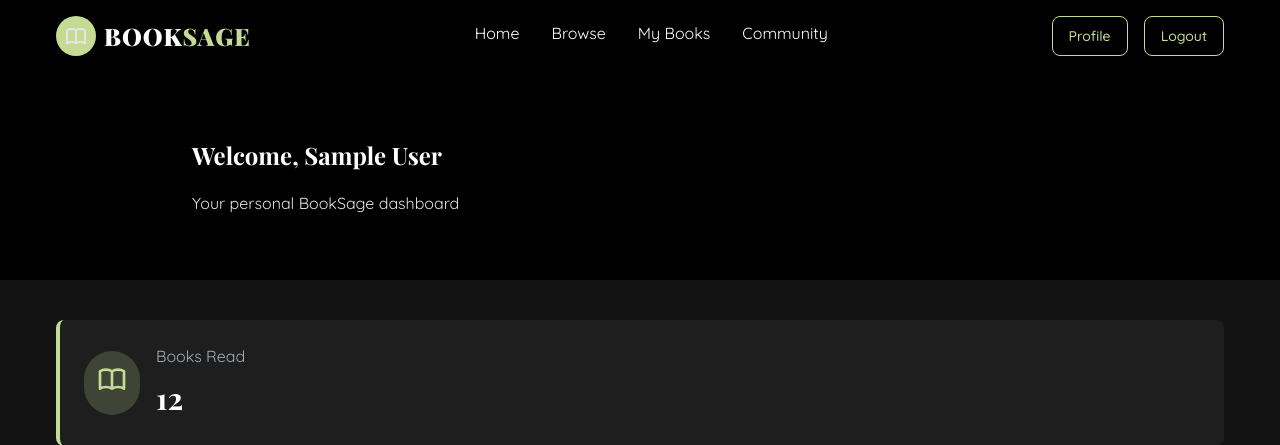
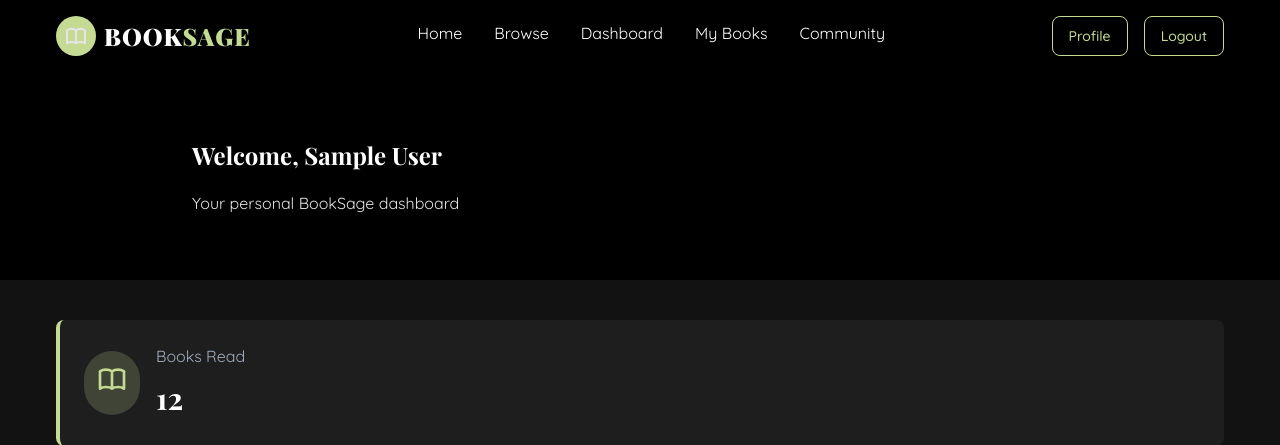
Before and after one commit to carterj7383/booksage_, a Flask app: page /dashboard in a window 1280 px wide. Shown: the top 445 px of the page. Run offline with Flask 2, Linux system fonts and the light colour scheme; the visitor is signed in with stand-in values (Sample User, id 1); data comes from the database, SQL or seed files in the repository.

Commit message:
updated base.html

```diff
--- a/templates/base.html
+++ b/templates/base.html
@@ -27,6 +27,9 @@
                 <nav class="main-nav">
                     <a href="{{ url_for('index') }}" class="nav-link">Home</a>
                     <a href="{{ url_for('browse') }}" class="nav-link">Browse</a>
+                    {% if 'user_id' in session %}
+                        <a href="{{ url_for('dashboard') }}" class="nav-link">Dashboard</a>
+                    {% endif %}
                     <a href="#" class="nav-link">My Books</a>
                     <a href="#" class="nav-link">Community</a>
                 </nav>
@@ -105,6 +108,9 @@
             <nav class="mobile-nav">
                 <a href="{{ url_for('index') }}" class="mobile-link">Home</a>
                 <a href="{{ url_for('browse') }}" class="mobile-link">Browse</a>
+                {% if 'user_id' in session %}
+                    <a href="{{ url_for('dashboard') }}" class="mobile-link">Dashboard</a>
+                {% endif %}
                 <a href="#" class="mobile-link">My Books</a>
                 <a href="#" class="mobile-link">Community</a>
                 {% if 'user_id' in session %}
```
